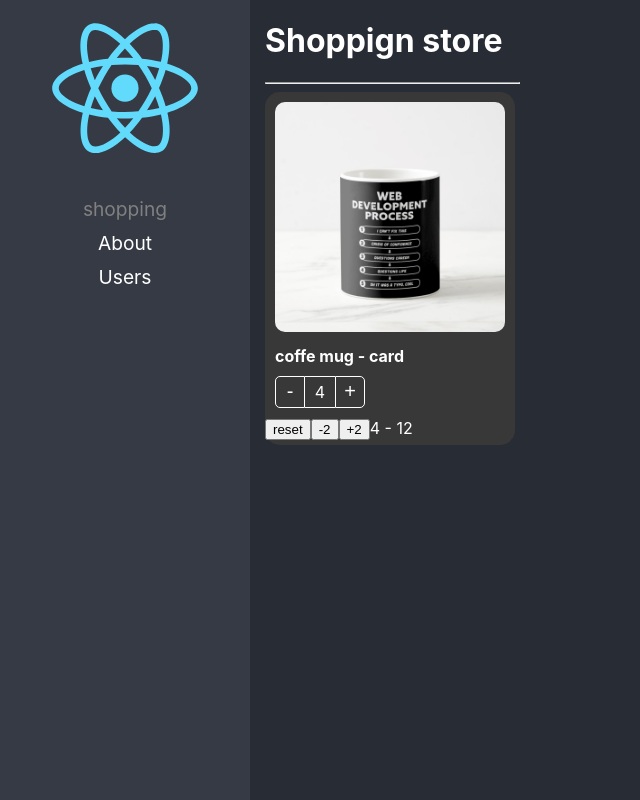
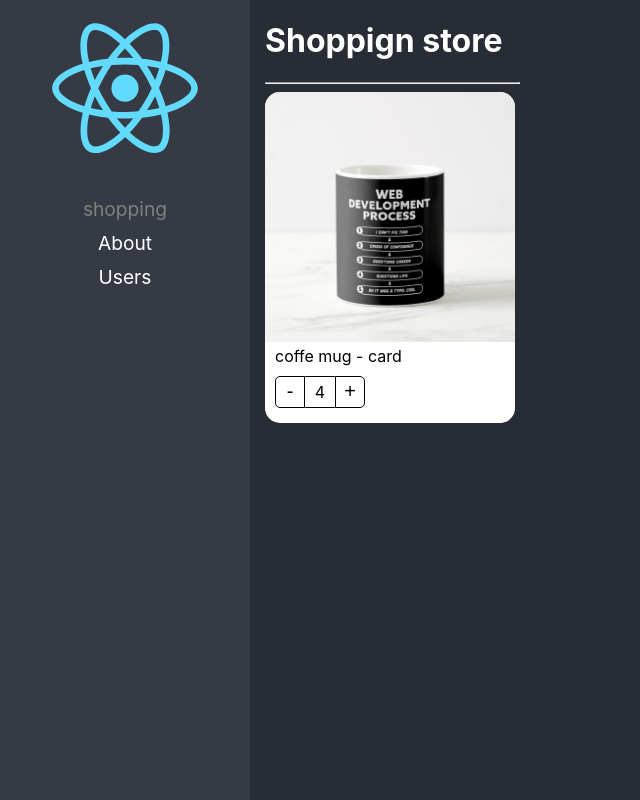
Before and after one commit to Yeye0809/react-typeScript, a React (Create React App) app: page /home in a window 1280 px wide. Shown: the whole page, without its empty margins (0-640 px from the left). Built offline with nearby package versions, Linux system fonts and the light colour scheme.

Commit message:
ultima modificacion

```diff
--- a/src/02-component-pattern/pages/ShoppingPage.tsx
+++ b/src/02-component-pattern/pages/ShoppingPage.tsx
@@ -1,7 +1,8 @@
 import {ProductButtons, ProductCard, ProductImg, ProductTitle} from "../componentes";
+import { products } from "../data/products";
 import '../styles/custom-style.css';
 
-import { products } from "../data/products";
+
 
 
 const product = products[0];
@@ -22,20 +23,13 @@ const ShoppingPage = () => {
                 count: 4,
                 maxCount: 12
               }}
-              className='bg-dark text-white'
             >
               {
                 ({ reset, increaseBy, isMaxReached, maxCount, count })=>(
                   <>
-                    <ProductImg className='custom-image'/>
-                    <ProductTitle className='text-bold'/>
-                    <ProductButtons className='custom-buttons' />
-                    <button onClick={ reset }>reset</button>
-                    <button onClick={()=> increaseBy(-2) }>-2</button>
-                    {
-                      ( !isMaxReached && <button onClick={()=> increaseBy(+2)}>+2</button>)
-                    }
-                    <span>{count} - {maxCount}</span>
+                    <ProductImg />
+                    <ProductTitle />
+                    <ProductButtons />
 
                   </>
                 )
```
